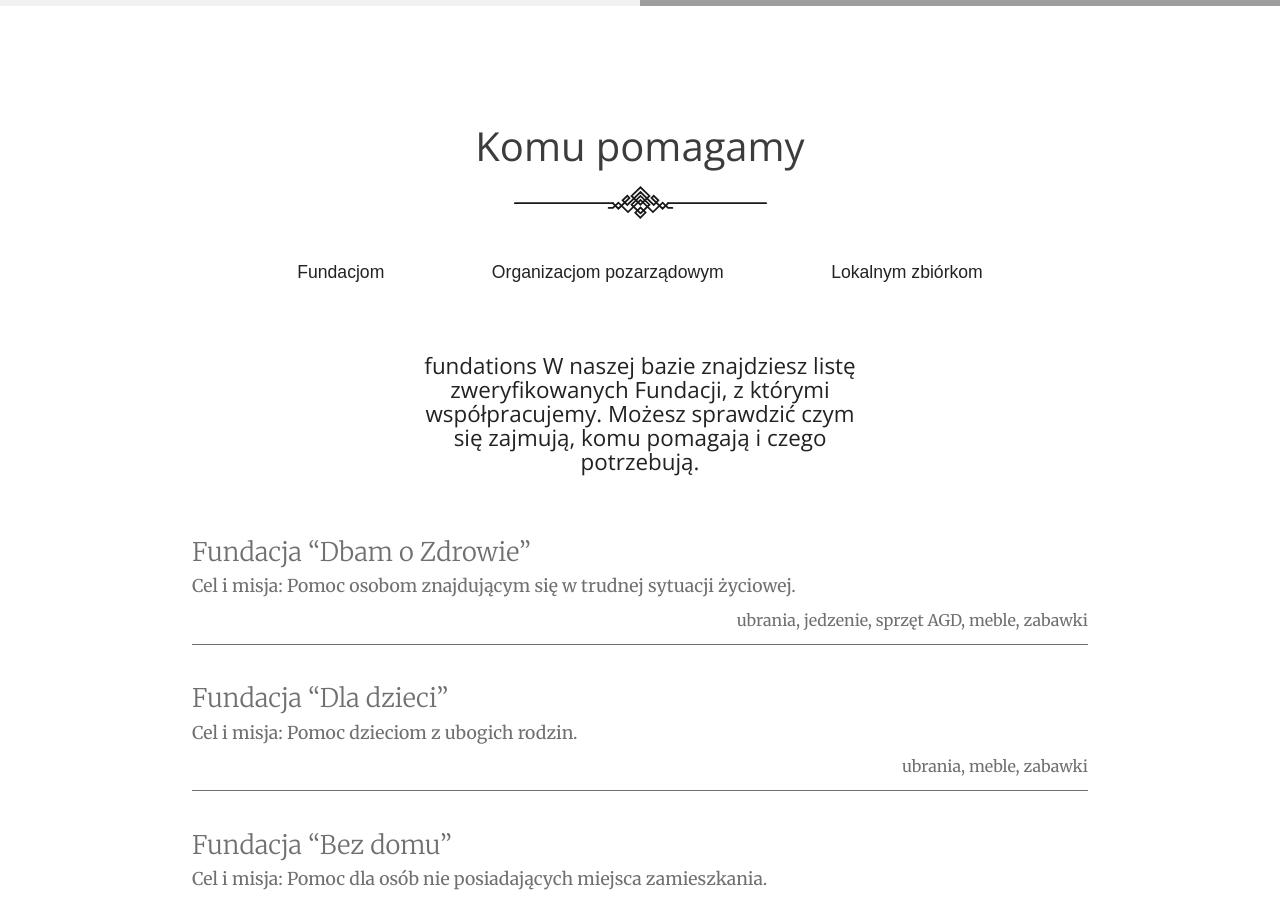
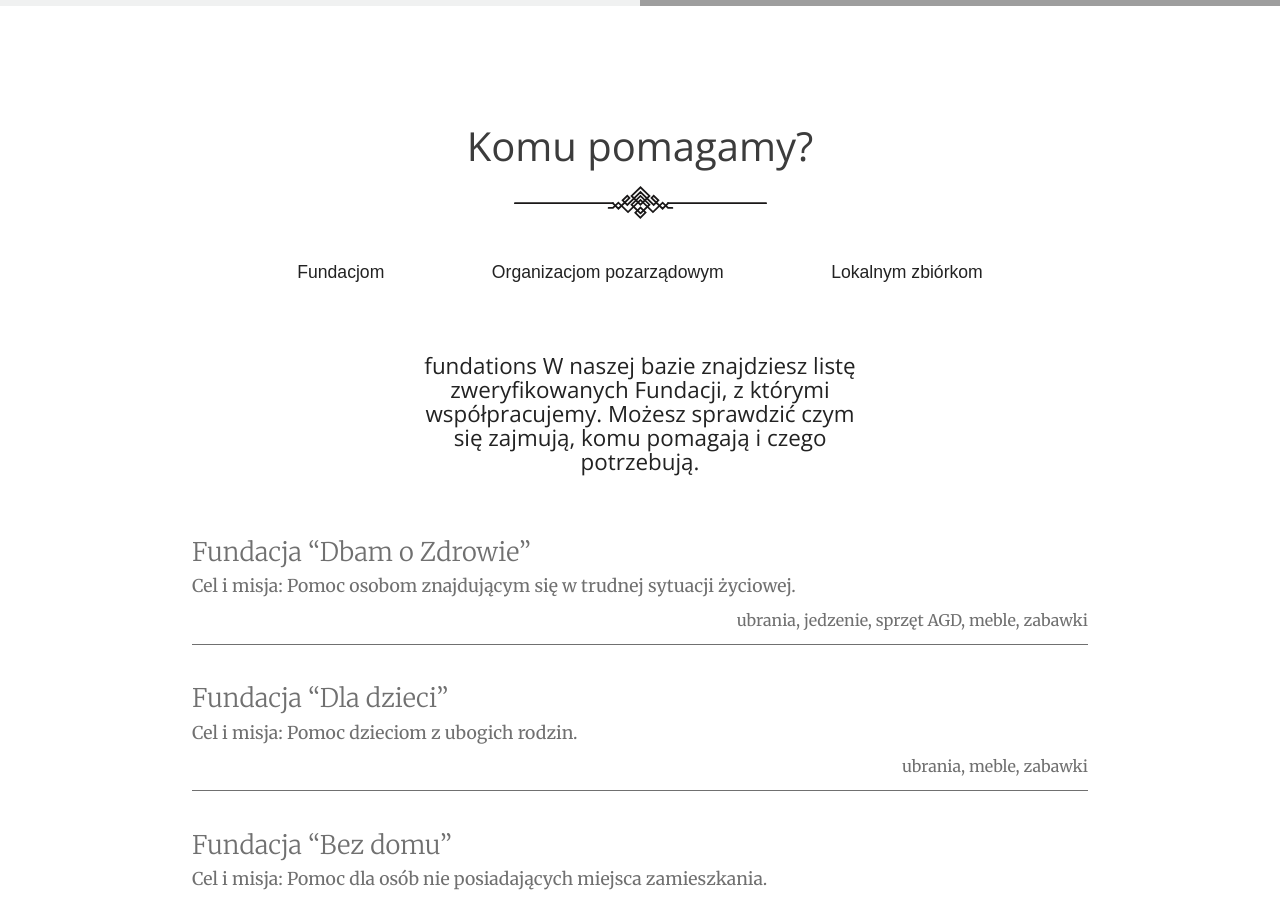
Before and after one commit to Christian-Chowaniec/Oddam-w-dobre-rece, a React (Create React App) app: page / in a window 1280 px wide. Shown: the part 2600-3504 px from the top of the page. Built offline with nearby package versions, Linux system fonts and the light colour scheme; grey boxes are pictures that could not be loaded.

Commit message:
some fixes

```diff
--- a/src/components/HomeComponents/WhoWeHelp/WhoWeHelp.js
+++ b/src/components/HomeComponents/WhoWeHelp/WhoWeHelp.js
@@ -19,7 +19,7 @@ class HomeWhoWeHelp extends React.Component {
 		return (
 			<section id="who_we_help">
 				<div className="WhoWeHelp__box">
-					<h2 className="WhoWeHelp__title">Komu pomagamy</h2>
+					<h2 className="WhoWeHelp__title">Komu pomagamy?</h2>
 					<div className="decoration" />
 
 					<div className="WhoWeHelp__buttons">
```
